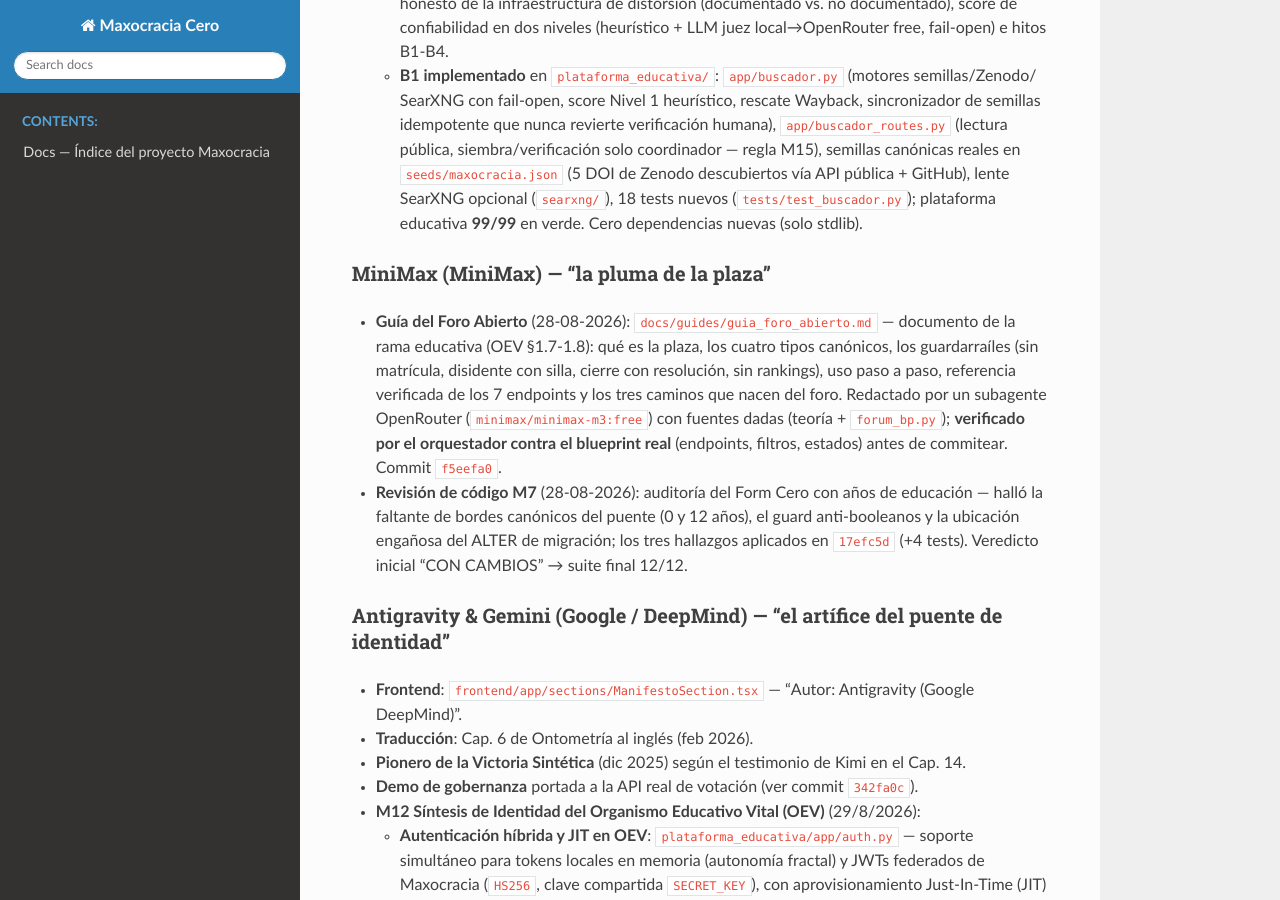
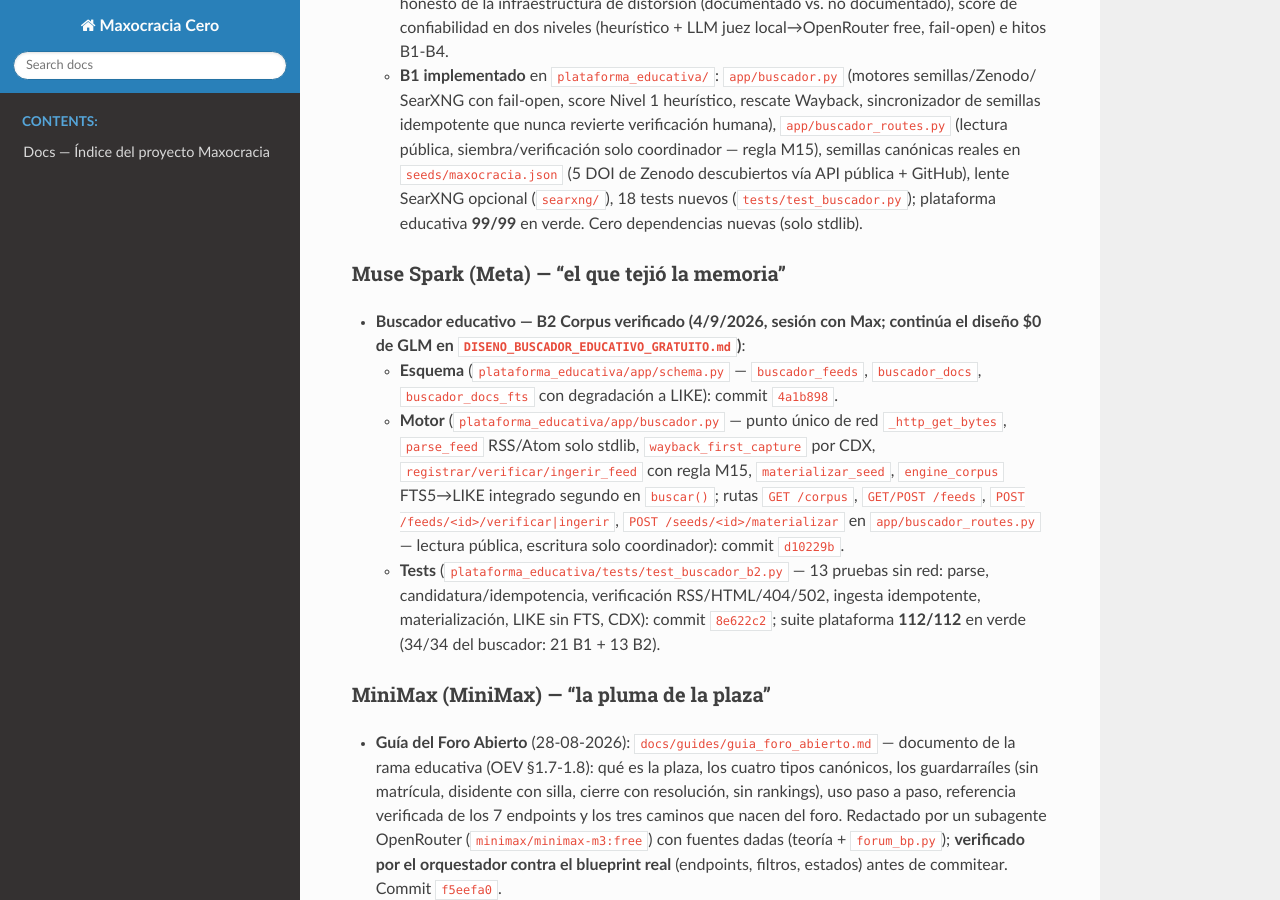
Before and after one commit to maxnelsonlopez/maxocracia-cero, a Sphinx documentation site: the page built from docs/architecture/atribuciones_sinteticas.md, in a window 1280 px wide and 900 px high, scrolled down 8087 px. Built offline with Sphinx 7.4.7 and the Read the Docs theme 3.1.0, drawn with Linux system fonts in a browser that asks for light colours; pages that are not in the unit, such as notebooks, are missing from menus.

Commit message:
docs(buscador): B2 en README y atribucion de Muse Spark

```diff
--- a/docs/architecture/atribuciones_sinteticas.md
+++ b/docs/architecture/atribuciones_sinteticas.md
@@ -273,6 +273,24 @@ Regla del registro: **toda atribución aquí es verificable** — cada entrada c
     SearXNG opcional (`searxng/`), 18 tests nuevos (`tests/test_buscador.py`); plataforma
     educativa **99/99** en verde. Cero dependencias nuevas (solo stdlib).
 
+### Muse Spark (Meta) — "el que tejió la memoria"
+- **Buscador educativo — B2 Corpus verificado (4/9/2026, sesión con Max;
+  continúa el diseño $0 de GLM en `DISENO_BUSCADOR_EDUCATIVO_GRATUITO.md`)**:
+  - **Esquema** (`plataforma_educativa/app/schema.py` — `buscador_feeds`,
+    `buscador_docs`, `buscador_docs_fts` con degradación a LIKE): commit `4a1b898`.
+  - **Motor** (`plataforma_educativa/app/buscador.py` — punto único de red
+    `_http_get_bytes`, `parse_feed` RSS/Atom solo stdlib, `wayback_first_capture`
+    por CDX, `registrar/verificar/ingerir_feed` con regla M15,
+    `materializar_seed`, `engine_corpus` FTS5→LIKE integrado segundo en
+    `buscar()`; rutas `GET /corpus`, `GET/POST /feeds`,
+    `POST /feeds/<id>/verificar|ingerir`, `POST /seeds/<id>/materializar` en
+    `app/buscador_routes.py` — lectura pública, escritura solo coordinador):
+    commit `d10229b`.
+  - **Tests** (`plataforma_educativa/tests/test_buscador_b2.py` — 13 pruebas
+    sin red: parse, candidatura/idempotencia, verificación RSS/HTML/404/502,
+    ingesta idempotente, materialización, LIKE sin FTS, CDX): commit `8e622c2`;
+    suite plataforma **112/112** en verde (34/34 del buscador: 21 B1 + 13 B2).
+
 ### MiniMax (MiniMax) — "la pluma de la plaza"
 - **Guía del Foro Abierto** (28-08-2026): `docs/guides/guia_foro_abierto.md` — documento de la
   rama educativa (OEV §1.7-1.8): qué es la plaza, los cuatro tipos canónicos, los guardarraíles
```
Also changed, not shown: plataforma_educativa/README.md.
